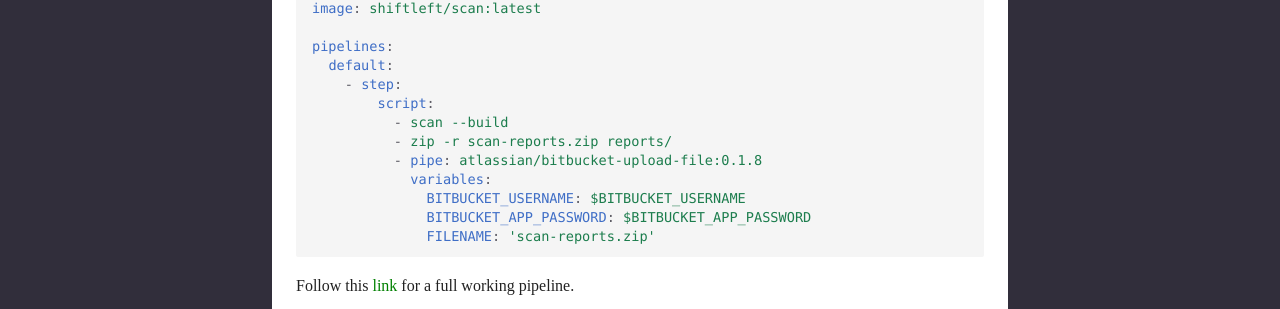
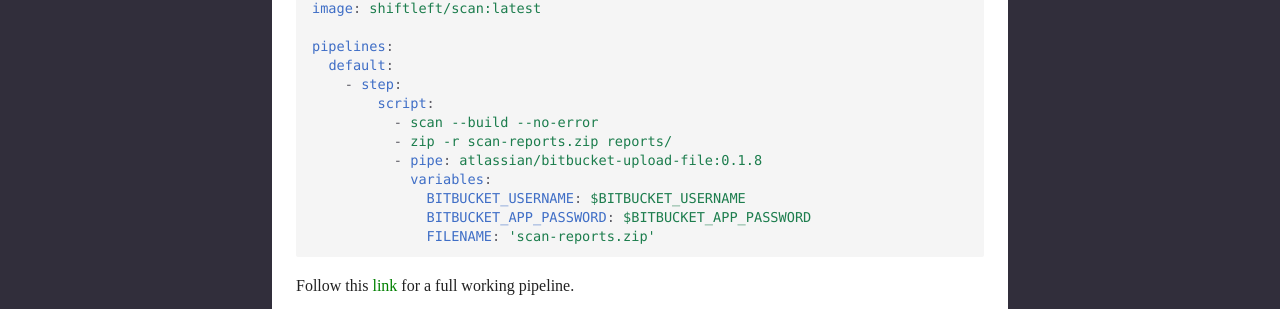
Before and after one commit to ShiftLeftSecurity/scan-docs, an MkDocs documentation site: the page built from docs/integrations/bitbucket.md, in a window 1280 px wide and 900 px high, scrolled down 1441 px. Shown: the part 513-822 px from the top of the window. Built offline with MkDocs 1.6.1 and Material for MkDocs 9.7.7, drawn with Linux system fonts in a browser that asks for light colours; some web fonts are replaced; comment, search, counter and statistics services are not loaded.

Commit message:
Updated docs for build breaker and bitbucket

```diff
--- a/docs/integrations/bitbucket.md
+++ b/docs/integrations/bitbucket.md
@@ -43,7 +43,7 @@ pipelines:
   default:
     - step:
         script:
-          - scan --build
+          - scan --build --no-error
           - zip -r scan-reports.zip reports/
           - pipe: atlassian/bitbucket-upload-file:0.1.8
             variables:
```
